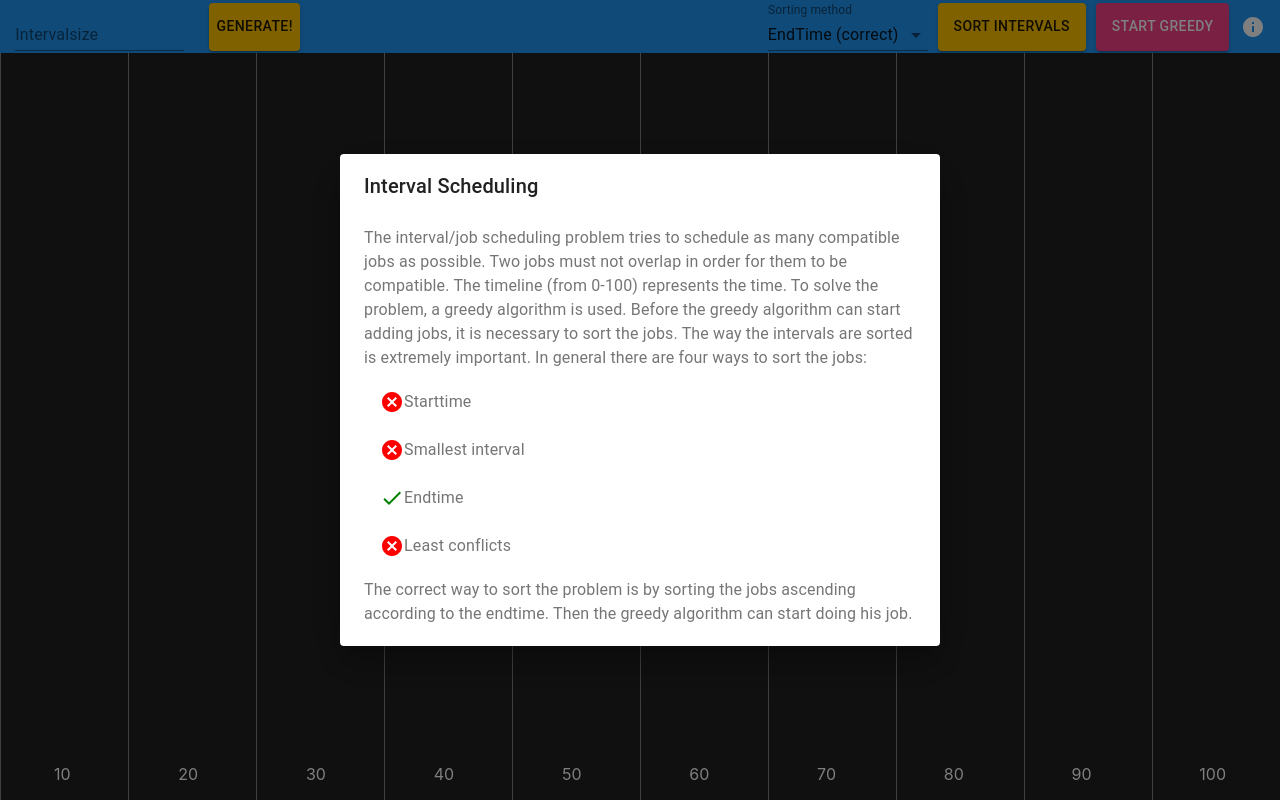
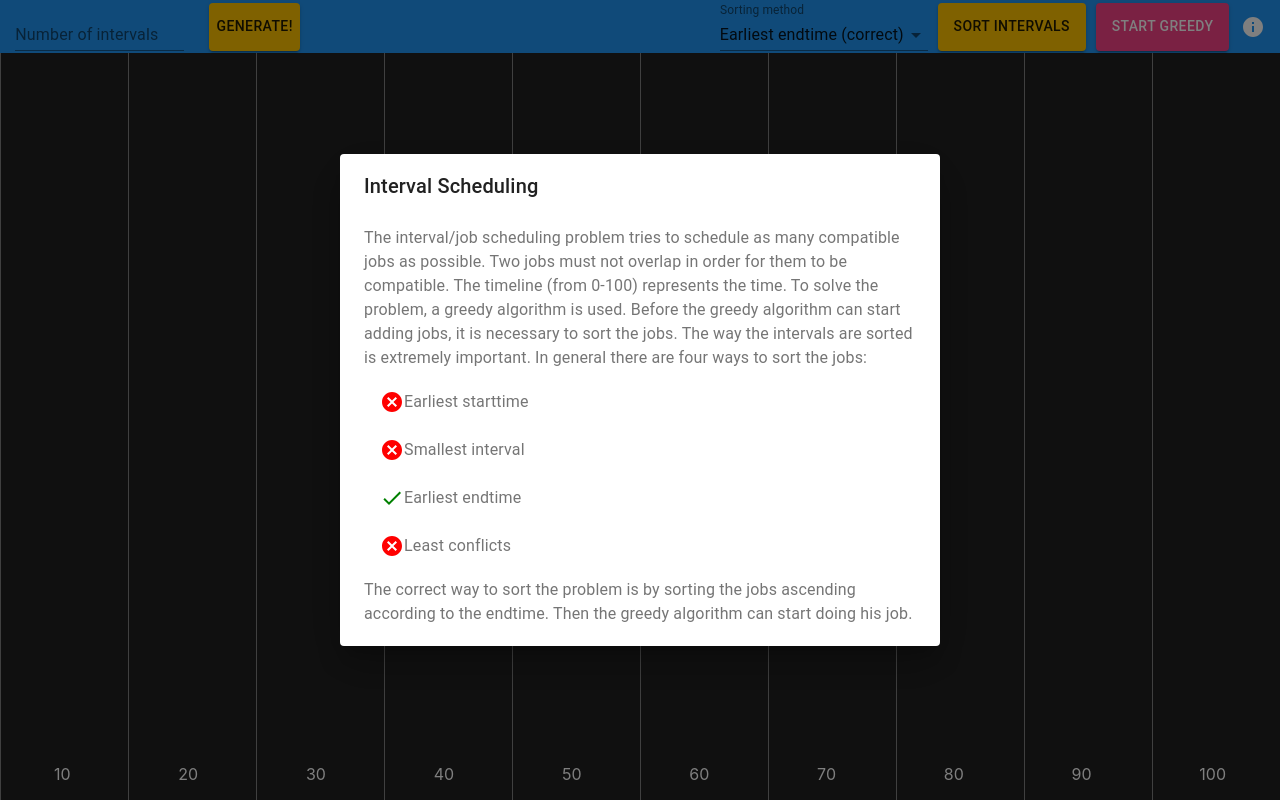
Before and after one commit to ZwickPhilippe/Interval-Scheduling-Greedy-Visualizer, a React (Create React App) app: page / in a window 1280 px wide. Both pictures are taken after a click on the button 1253 px from the left and 26 px from the top of the page. Built offline with nearby package versions, Linux system fonts and the light colour scheme.

Commit message:
Minor fixes

```diff
--- a/src/App.js
+++ b/src/App.js
@@ -100,17 +100,15 @@ function App() {
   const generateRandomArray = (size) => {
     let generatedArray = [];
     for (let i = 0; i < size; i++) {
-      let startTime = Math.random() * 100;
-      let length = Math.random() * 50;
-      if (startTime + length <= 100) {
-        generatedArray.push({
-          startTime: startTime,
-          endTime: startTime + length,
-          name: "Job " + i,
-          color: "white",
-          id: i,
-        });
-      }
+      let startTime = Math.random() * 90;
+      let length = Math.random() * 40 + 10;
+      generatedArray.push({
+        startTime: startTime,
+        endTime: Math.min(startTime + length, 100),
+        name: "Interval " + i,
+        color: "white",
+        id: i,
+      });
     }
     setIntervals(generatedArray);
   };
--- a/src/components/InfoDialog.js
+++ b/src/components/InfoDialog.js
@@ -25,10 +25,11 @@ function InfoDialog(props) {
           algorithm can start adding jobs, it is necessary to sort the jobs. The
           way the intervals are sorted is extremely important. In general there
           are four ways to sort the jobs:
+          {/*TODO: align order with the order in the slides*/}
           <List>
             <ListItem>
               <CancelIcon style={{ color: "red" }} />
-              <ListItemText primary={"Starttime"} />
+              <ListItemText primary={"Earliest starttime"} />
             </ListItem>
             <ListItem>
               <CancelIcon style={{ color: "red" }} />
@@ -36,7 +37,7 @@ function InfoDialog(props) {
             </ListItem>
             <ListItem>
               <CheckIcon style={{ color: "green" }} />
-              <ListItemText primary={"Endtime"} />
+              <ListItemText primary={"Earliest endtime"} />
             </ListItem>
             <ListItem>
               <CancelIcon style={{ color: "red" }} />
--- a/src/components/Navbar.js
+++ b/src/components/Navbar.js
@@ -72,7 +72,7 @@ function NavBar(props) {
         </Button> */}
         <TextField
           id="filled-basic"
-          label="Intervalsize"
+          label="Number of intervals"
           color="secondary"
           style={{ margin: "0 1%" }}
           InputProps={{
@@ -102,7 +102,10 @@ function NavBar(props) {
           }}
         >
           <FormControl style={{ minWidth: 160 }}>
-            <InputLabel id="demo-controlled-open-select-label">
+            <InputLabel
+              id="demo-controlled-open-select-label"
+              onChange={() => props.sortIntervals()}
+            >
               Sorting method
             </InputLabel>
             <Select
@@ -117,10 +120,11 @@ function NavBar(props) {
               <MenuItem value="">
                 <em>None</em>
               </MenuItem>
-              <MenuItem value={0}>EndTime (correct)</MenuItem>
-              <MenuItem value={1}>Starttime (incorrect)</MenuItem>
-              <MenuItem value={2}>Smallest Job (incorrect)</MenuItem>
-              {/* <MenuItem value={3}>Least conflicts (incorrect)</MenuItem> */}
+              {/*TODO: align order with the order in the slides*/}
+              <MenuItem value={0}>Earliest endtime (correct)</MenuItem>
+              <MenuItem value={1}>Earliest starttime (incorrect)</MenuItem>
+              <MenuItem value={2}>Smallest interval (incorrect)</MenuItem>
+              {/* <MenuItem value={3}>Least conflicts (incorrect)</MenuItem> TODO: implement */}
             </Select>
           </FormControl>
           <Button
```
